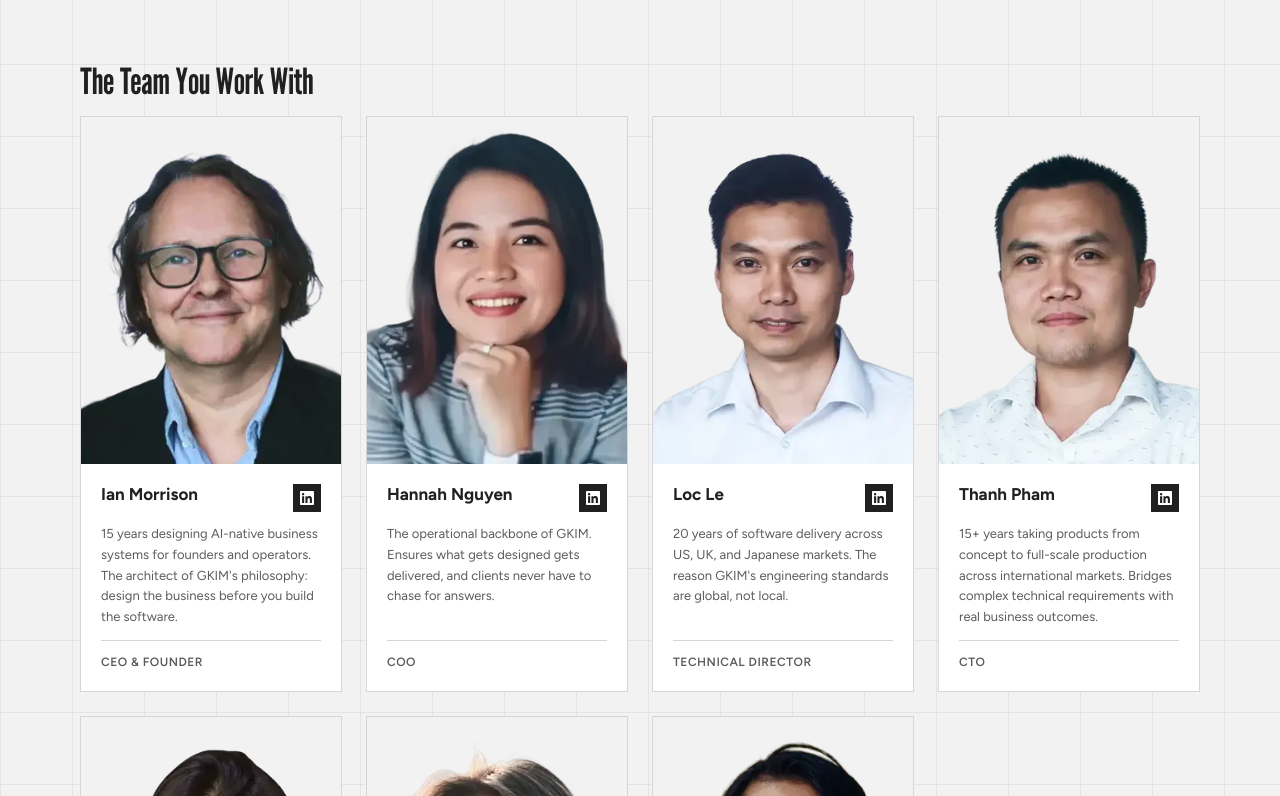
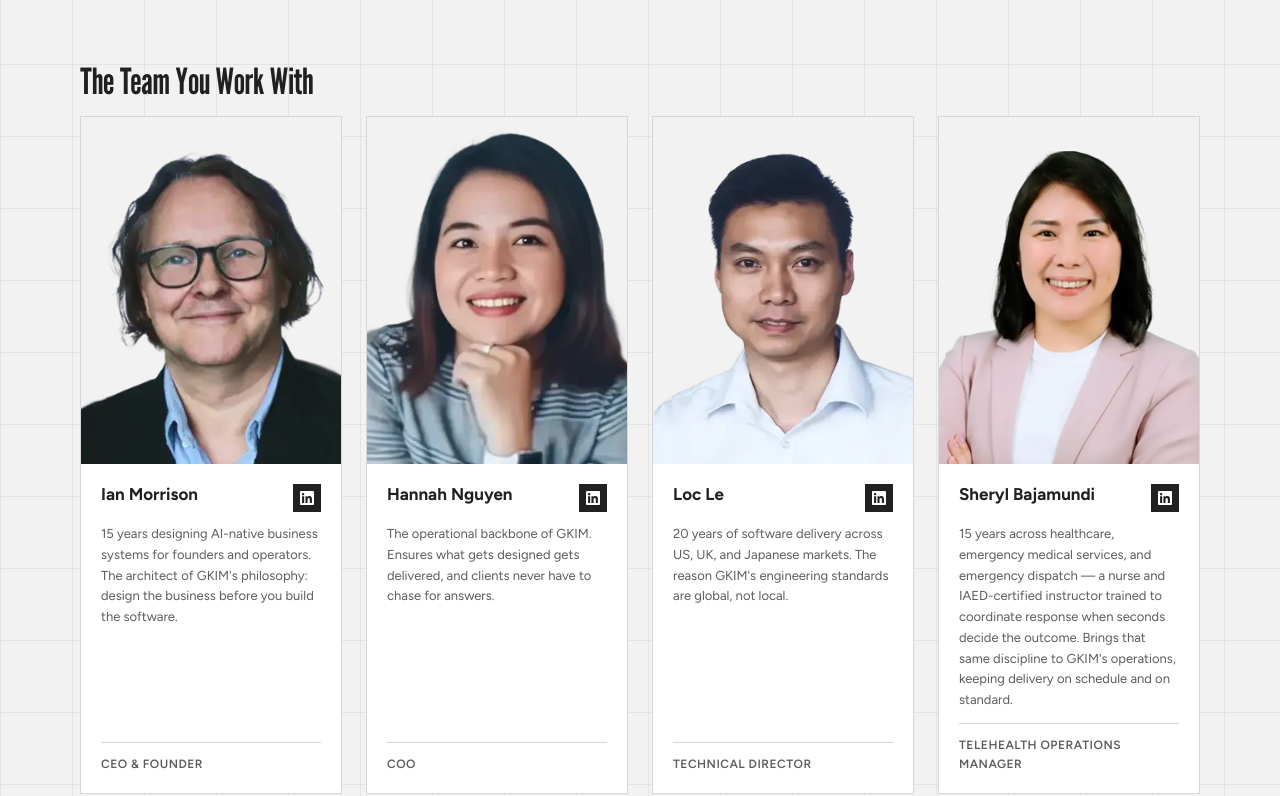
Before and after one commit to GKIM-DIGITAL-LTD/gkim-website, a website: page about/index.html in a window 1280 px wide. Shown: the part 2712-3508 px from the top of the page. Drawn offline with nearby package versions, Linux system fonts and the light colour scheme.

Commit message:
Add Sheryl Bajamundi to team page
New team card between Loc Le and Thanh Pham with matching photo
framing (headroom padded to line up with the rest of the team).

```diff
--- a/about/index.html
+++ b/about/index.html
@@ -578,6 +578,20 @@ footer{background:var(--bg-dark);color:var(--text-on-dark);padding:var(--space-1
         </div>
 
         <div class="team-card reveal">
+          <div class="team-card-photo"><img src="/img/sheryl-bajamundi.png" alt="Sheryl Bajamundi"></div>
+          <div class="team-card-body">
+            <div class="team-card-header">
+              <div class="team-name">Sheryl Bajamundi</div>
+              <a href="https://www.linkedin.com/in/sheryl-bajamundi-5a847665/" class="team-linkedin" aria-label="Sheryl Bajamundi on LinkedIn" target="_blank" rel="noopener noreferrer">
+                <svg viewBox="0 0 24 24" xmlns="http://www.w3.org/2000/svg"><path d="M20.447 20.452h-3.554v-5.569c0-1.328-.027-3.037-1.852-3.037-1.853 0-2.136 1.445-2.136 2.939v5.667H9.351V9h3.414v1.561h.046c.477-.9 1.637-1.85 3.37-1.85 3.601 0 4.267 2.37 4.267 5.455v6.286zM5.337 7.433a2.062 2.062 0 01-2.063-2.065 2.064 2.064 0 112.063 2.065zm1.782 13.019H3.555V9h3.564v11.452zM22.225 0H1.771C.792 0 0 .774 0 1.729v20.542C0 23.227.792 24 1.771 24h20.451C23.2 24 24 23.227 24 22.271V1.729C24 .774 23.2 0 22.222 0h.003z"/></svg>
+              </a>
+            </div>
+            <div class="team-bio">15 years across healthcare, emergency medical services, and emergency dispatch — a nurse and IAED-certified instructor trained to coordinate response when seconds decide the outcome. Brings that same discipline to GKIM's operations, keeping delivery on schedule and on standard.</div>
+            <div class="team-role">Telehealth Operations Manager</div>
+          </div>
+        </div>
+
+        <div class="team-card reveal">
           <div class="team-card-photo"><img src="/img/thanh-pham.webp" alt="Thanh Pham"></div>
           <div class="team-card-body">
             <div class="team-card-header">
```
Also changed, not shown: img/sheryl-bajamundi.png (added).
